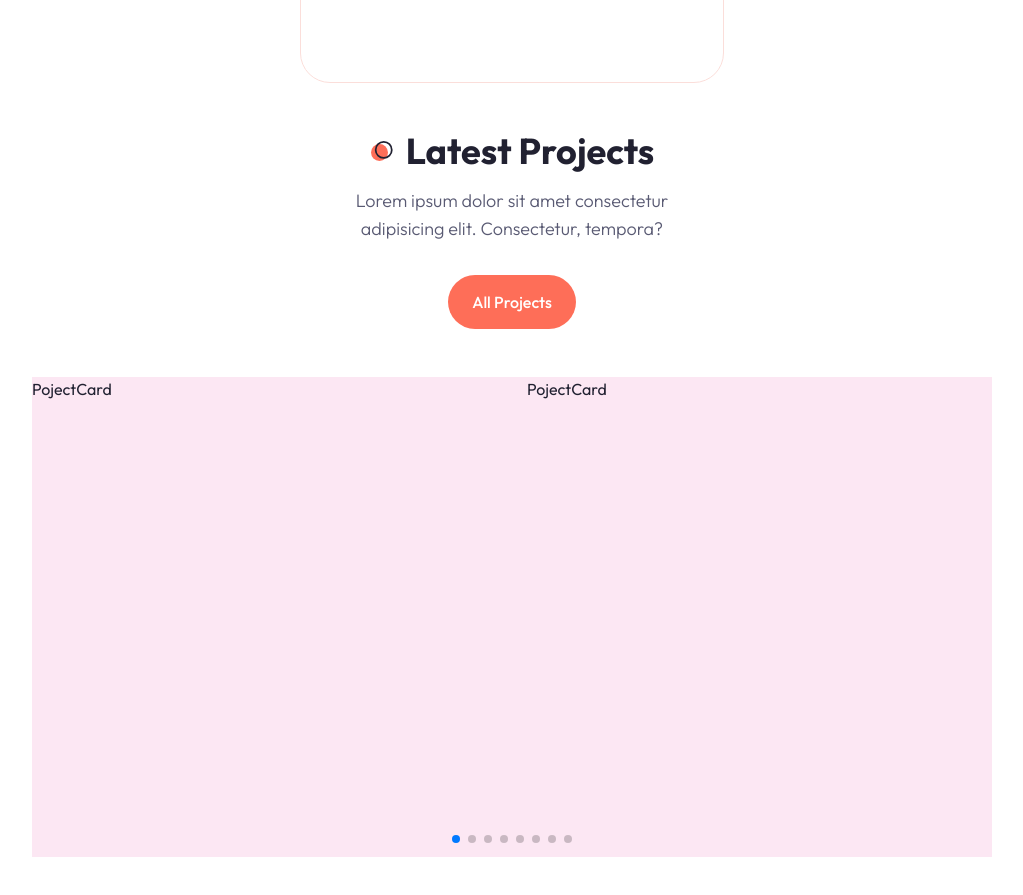
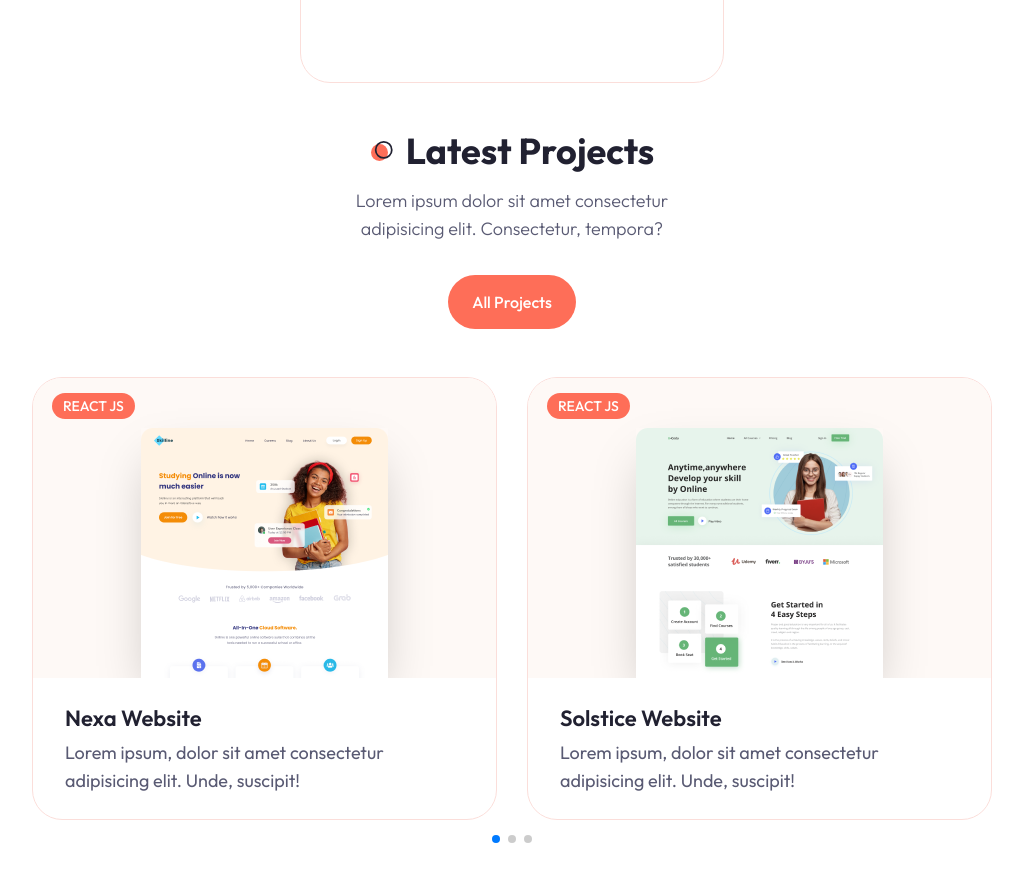
Before and after one commit to ArfinHasib/portfolio-3.0, a Next.js app: page / in a window 1280 px wide. Shown: the part 2600-3495 px from the top of the page, without its empty margins (128-1151 px from the left). Built offline with nearby package versions, Linux system fonts and the light colour scheme.

Commit message:
Building the different project card component

```diff
--- a/components/PojectCard.jsx
+++ b/components/PojectCard.jsx
@@ -1,7 +1,53 @@
 import React from 'react';
 
+import Link from 'next/link';
+import Image from 'next/image';
+import { Card, CardHeader } from './ui/card';
+import { Github, Link2Icon } from 'lucide-react';
+import { Badge } from './ui/badge';
+
 const PojectCard = ({ project }) => {
-   return <div>PojectCard</div>;
+   return (
+      <Card className='group overflow-hidden'>
+         <CardHeader className='p-0'>
+            {/* image */}
+            <div className='relative w-full h-[300px] flex items-center justify-center bg-tertiary dark:bg-secondary/40 xl:bg-work_project_bg_light dark:xl:bg-work_project_bg_dark xl:bg-[110%] xl:bg-no-repeat overflow-hidden'>
+               <Image
+                  className='absolute bottom-0 shadow-2xl'
+                  src={project.image}
+                  width={247}
+                  height={250}
+                  alt=''
+                  priority
+               />
+               {/* btn links */}
+               <div className='flex gap-x-4'>
+                  <Link
+                     href={project.link}
+                     className='bg-secondary w-[54px] h-[54px] rounded-full flex justify-center items-center scale-0 opacity-0 group-hover:scale-100 group-hover:opacity-100 transition-all duration-200'
+                  >
+                     <Link2Icon className='text-white' />
+                  </Link>
+                  <Link
+                     href={project.github}
+                     className='bg-secondary w-[54px] h-[54px] rounded-full flex justify-center items-center scale-0 opacity-0 group-hover:scale-100 group-hover:opacity-100 transition-all duration-200'
+                  >
+                     <Github className='text-white' />
+                  </Link>
+               </div>
+            </div>
+         </CardHeader>
+         <div className='h-full px-8 py-6'>
+            <Badge className='uppercase text-sm font-medium mb-2 absolute top-4 left-5'>
+               {project.category}
+            </Badge>
+            <h4 className='h4 mb-1'>{project.name}</h4>
+            <p className='text-muted-foreground text-lg'>
+               {project.description}
+            </p>
+         </div>
+      </Card>
+   );
 };
 
 export default PojectCard;
--- a/components/Work.jsx
+++ b/components/Work.jsx
@@ -114,9 +114,9 @@
                </Link>
             </div>
             {/* slidar */}
-            <div className='xl:max-w-[1000px] xl:absolute right-0 t0'>
+            <div className='xl:max-w-[1000px] xl:absolute right-0 top-0'>
                <Swiper
-                  className='h-[480px] bg-pink-100'
+                  className='h-[480px]'
                   slidesPerView={1}
                   breakpoints={{
                      640: {
@@ -128,9 +128,9 @@
                   pagination={{ clickable: true }}
                >
                   {/* show only the first 4 projects for the slides */}
-                  {projectData.slice(0.4).map((project, index) => {
+                  {projectData.slice(0, 4).map((project, index) => {
                      return (
-                        <SwiperSlide>
+                        <SwiperSlide key={index}>
                            <ProjectCard project={project} />
                         </SwiperSlide>
                      );
--- a/tailwind.config.js
+++ b/tailwind.config.js
@@ -85,6 +85,8 @@
             about_shape_dark: 'url(/about/shape-dark.svg)',
             dots_light: 'url(/dots-light.svg)',
             dots_dark: 'url(/dots-dark.svg)',
+            work_project_bg_light: 'url(/work/project-bg-light.png)',
+            work_project_bg_dark: 'url(/work/project-bg-dark.png)',
          },
       },
    },
```
Also changed, not shown: components/ui/badge.jsx (+15 -17 lines).
